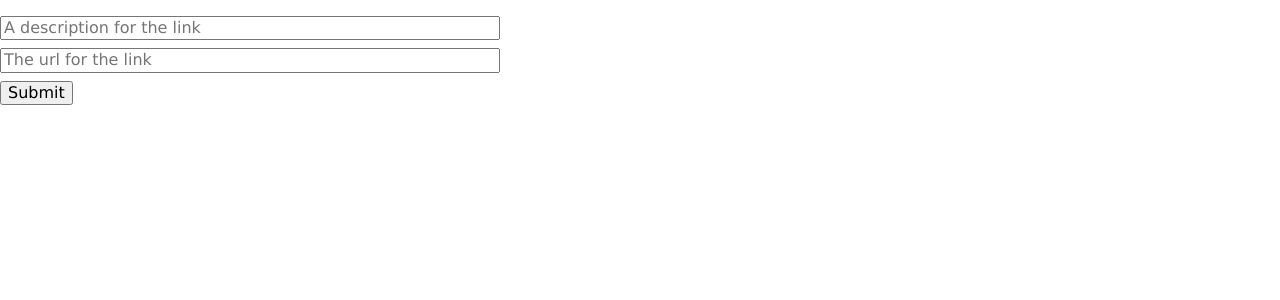
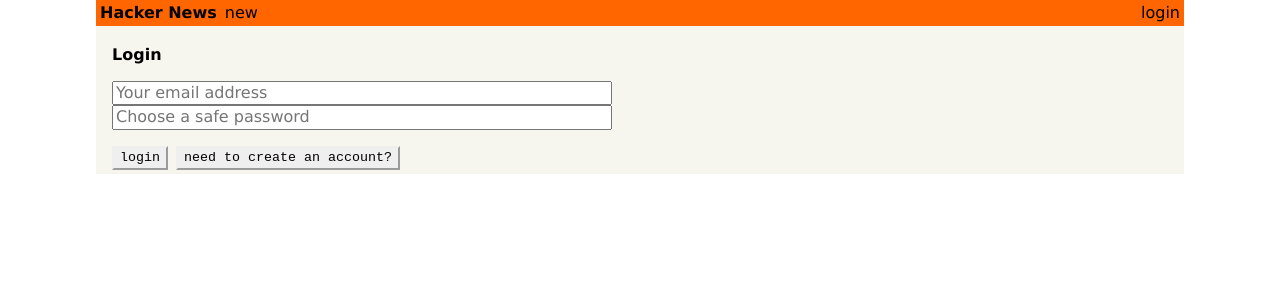
Before and after one commit to lindakatcodes/howToGraphQL, a React (Create React App) app: page /login in a window 1280 px wide. Shown: the top 300 px of the page. Built offline with nearby package versions, Linux system fonts and the light colour scheme.

Commit message:
Through routing and authentication

```diff
--- a/package.json
+++ b/package.json
@@ -7,10 +7,13 @@
     "@testing-library/react": "^9.5.0",
     "@testing-library/user-event": "^7.2.1",
     "apollo-boost": "^0.4.9",
+    "apollo-link-context": "^1.0.20",
     "graphql": "^15.3.0",
     "react": "^16.13.1",
     "react-apollo": "^3.1.5",
     "react-dom": "^16.13.1",
+    "react-router": "^5.2.0",
+    "react-router-dom": "^5.2.0",
     "react-scripts": "3.4.3"
   },
   "scripts": {
--- a/src/components/App.js
+++ b/src/components/App.js
@@ -1,11 +1,25 @@
 import React, { Component } from 'react';
-// import LinkList from './LinkList'
+import Header from './Header'
+import { Switch, Route } from 'react-router-dom'
+import LinkList from './LinkList'
 import CreateLink from './CreateLink'
+import Login from './Login'
 import '../styles/App.css';
 
 class App extends Component {
   render() {
-    return <CreateLink />
+    return (
+      <div className="center w85">
+        <Header />
+        <div className="ph3 pv1 background-gray">
+          <Switch>
+            <Route exact path="/" component={LinkList} />
+            <Route exact path="/create" component={CreateLink} />
+            <Route exact path="/login" component={Login} />
+          </Switch>
+        </div>
+      </div>
+    )
   }
 }
 
--- a/src/components/CreateLink.js
+++ b/src/components/CreateLink.js
@@ -39,7 +39,7 @@
             placeholder="The url for the link"
           />
         </div>
-        <Mutation mutation={POST_MUTATION} variables={{ description, url }}>
+        <Mutation mutation={POST_MUTATION} variables={{ description, url }} onCompleted={() => this.props.history.push('/')}>
           {postMutation => (
             <button onClick={postMutation}>Submit</button>
           )}
--- /dev/null
+++ b/src/components/Header.js
@@ -0,0 +1,42 @@
+import React, { Component } from 'react'
+import { Link } from 'react-router-dom'
+import { withRouter } from 'react-router'
+import { AUTH_TOKEN } from '../constants'
+
+class Header extends Component {
+  render() {
+    const authToken = localStorage.getItem(AUTH_TOKEN)
+    return (
+      <div className="flex pa1 justify-between nowrap orange">
+        <div className="flex flex-fixed black">
+          <div className="fw7 mr1">Hacker News</div>
+          <Link to="/" className="ml1 no-underline black">
+            new
+          </Link>
+          {authToken && (
+            <div className="flex">
+              <div className="ml1">|</div>
+              <Link to="/create" className="ml1 no-underline black">
+              submit
+              </Link>
+            </div>
+          )}
+        </div>
+        <div className="flex flex-fixed">
+          {authToken ? (
+            <div className="ml1 pointer black" onClick={() => {
+              localStorage.removeItem(AUTH_TOKEN)
+              this.props.history.push('/')
+            }}>
+            logout
+            </div>
+          ) : (
+            <Link to="/login" className="ml1 no-underline black">login</Link>
+          )}
+        </div>
+      </div>
+    )
+  }
+}
+
+export default withRouter(Header)
--- /dev/null
+++ b/src/components/Login.js
@@ -0,0 +1,72 @@
+import React, { Component } from 'react'
+import { AUTH_TOKEN } from '../constants'
+import { Mutation } from 'react-apollo'
+import gql from 'graphql-tag'
+
+const SIGNUP_MUTATION = gql`
+  mutation SignupMutation($email: String!, $password: String!, $name: String!) {
+    signup(email: $email, password: $password, name: $name) {
+      token
+    }
+  }
+`
+
+const LOGIN_MUTATION = gql`
+  mutation LoginMutation($email: String!, $password: String!) {
+    login(email: $email, password: $password) {
+      token
+    }
+  }
+`
+
+class Login extends Component {
+  state = {
+    login: true,
+    email: '',
+    password: '',
+    name: '',
+  }
+
+  render() {
+    const { login, email, password, name } = this.state
+    return (
+      <div>
+        <h4 className="mv3">{login ? 'Login' : 'Sign Up'}</h4>
+        <div className="flex flex-column">
+          {!login && (
+            <input value={name} onChange={e => this.setState({ name: e.target.value })} type="text" placeholder="Your name" />
+          )}
+          <input value={email} onChange={e => this.setState({ email: e.target.value })} type="text" placeholder="Your email address" />
+          <input value={password} onChange={e => this.setState({ password: e.target.value })} type="text" placeholder="Choose a safe password" />
+        </div>
+        <div className="flex mt3">
+          <Mutation
+            mutation={login ? LOGIN_MUTATION : SIGNUP_MUTATION}
+            variables={{ email, password, name }}
+            onCompleted={data => this._confirm(data)}>
+              {mutation => (
+                <div className="pointer mr2 button" onClick={mutation}>
+                  {login ? 'login' : 'create account'}
+                </div>
+              )}
+            </Mutation>
+          <div className="pointer button" onClick={() => this.setState({ login: !login })}>
+            {login ? 'need to create an account?' : 'already have an account?'}
+          </div>
+        </div>
+      </div>
+    )
+  }
+
+    _confirm = async data => {
+      const { token } = this.state.login ? data.login : data.signup
+      this._saveUserData(token)
+      this.props.history.push('/')
+    }
+
+    _saveUserData = token => {
+      localStorage.setItem(AUTH_TOKEN, token)
+    }
+}
+
+export default Login
--- /dev/null
+++ b/src/constants.js
@@ -0,0 +1 @@
+export const AUTH_TOKEN = 'auth-token'
--- a/src/index.js
+++ b/src/index.js
@@ -2,12 +2,15 @@
 import ReactDOM from 'react-dom'
 import './styles/index.css'
 import App from './components/App'
+import { BrowserRouter } from 'react-router-dom'
 import * as serviceWorker from './serviceWorker';
 
 import { ApolloProvider } from 'react-apollo'
 import { ApolloClient } from 'apollo-client'
 import { createHttpLink } from 'apollo-link-http'
 import { InMemoryCache } from 'apollo-cache-inmemory'
+import { setContext } from 'apollo-link-context'
+import { AUTH_TOKEN } from './constants'
 
 
 // this is the url where the gql server runs
@@ -15,17 +18,29 @@
   uri: 'http://localhost:4000'
 })
 
+const authLink = setContext((_, { headers }) => {
+  const token = localStorage.getItem(AUTH_TOKEN)
+  return {
+    headers: {
+      ...headers,
+      authorization: token ? `Bearer ${token}` : ''
+    }
+  }
+})
+
 // sets up the apollo client
 const client = new ApolloClient({
-  link: httpLink,
+  link: authLink.concat(httpLink),
   cache: new InMemoryCache()
 })
 
 // root app component is wrapped in higher order component for the provider, which has the client as a prop
 ReactDOM.render(
-  <ApolloProvider client={client}>
-    <App />
-  </ApolloProvider>,
+  <BrowserRouter>
+    <ApolloProvider client={client}>
+      <App />
+    </ApolloProvider>
+  </BrowserRouter>,
   document.getElementById('root')
 )
 serviceWorker.unregister();
```
Also changed, not shown: 2 other files (tests, documents, lock files or other folders).
